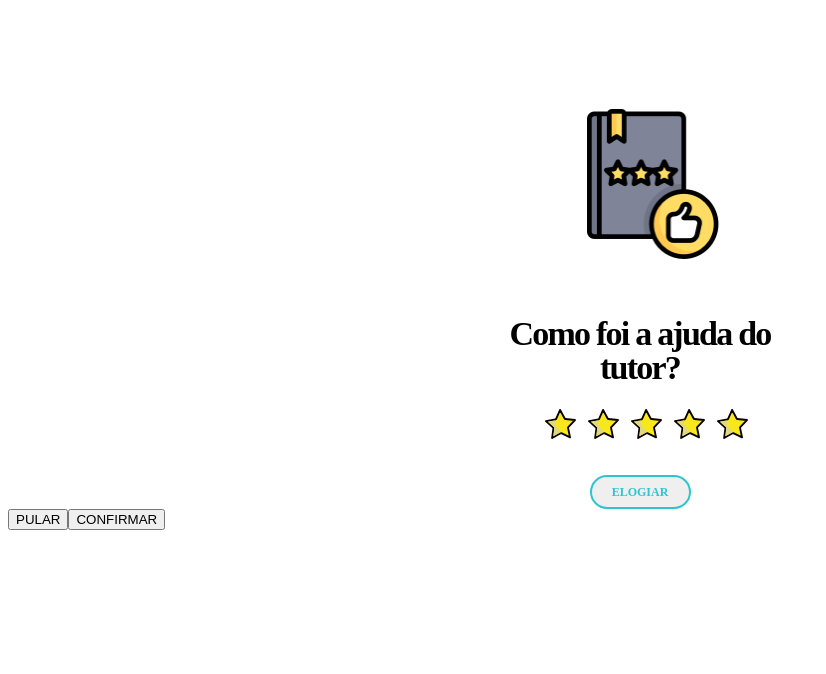
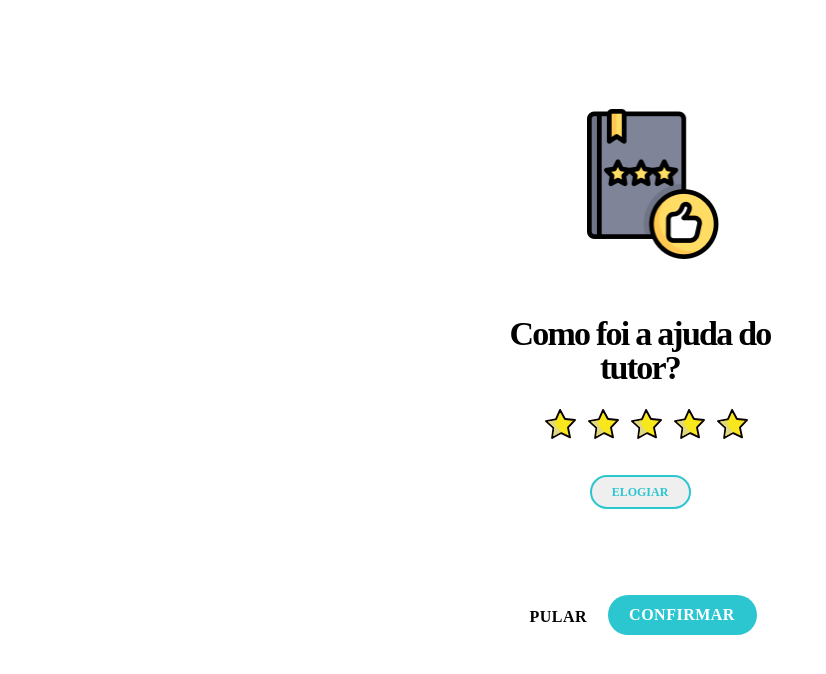
Before and after one commit to shahvaishali/Front-End-Challenge-TutorMundi, a React (Create React App) app: page / in a window 1280 px wide. Shown: the top 674 px of the page, without its empty margins (0-826 px from the left). Built offline with nearby package versions, Linux system fonts and the light colour scheme.

Commit message:
Added style to submitpraise component

```diff
--- a/src/App.css
+++ b/src/App.css
@@ -21,3 +21,12 @@
 .mt-36 {
   margin-top: 36px;
 }
+.mt-95 {
+  margin-top: 95px;
+}
+.mr-28 {
+  margin-right: 28px;
+}
+.mt-86 {
+  margin-top: 86px;
+}
--- /dev/null
+++ b/src/Components/SubmitPraise/SubmitPraise.css
@@ -0,0 +1,31 @@
+.skip {
+  width: 56px;
+  height: 24px;
+  font-family: WorkSans;
+  font-size: 16px;
+  font-weight: 600;
+  font-stretch: normal;
+  font-style: normal;
+  line-height: 1.5;
+  letter-spacing: 0.5px;
+  color: #000000;
+  background-color: #ffffff;
+  border: none;
+}
+.confirm {
+  width: 149px;
+  height: 40px;
+  border-radius: 100px;
+  background-color: #2cc6d0;
+}
+.confirm-text {
+  font-family: WorkSans;
+  font-size: 16px;
+  font-weight: 600;
+  font-stretch: normal;
+  font-style: normal;
+  line-height: 1.5;
+  letter-spacing: 0.5px;
+  color: #ffffff;
+  border: none;
+}
--- a/src/Components/SubmitPraise/SubmitPraise.js
+++ b/src/Components/SubmitPraise/SubmitPraise.js
@@ -1,10 +1,12 @@
 import React from "react";
+import "../SubmitPraise/SubmitPraise.css";
+import "../../App.css";
 export default function SubmitPraise() {
   return (
-    <div>
+    <div className="center">
       <div>
-        <button>PULAR</button>
-        <button>CONFIRMAR</button>
+        <button className="skip mt-95 mr-28">PULAR</button>
+        <button className="confirm confirm-text mt-86">CONFIRMAR</button>
       </div>
     </div>
   );
```
